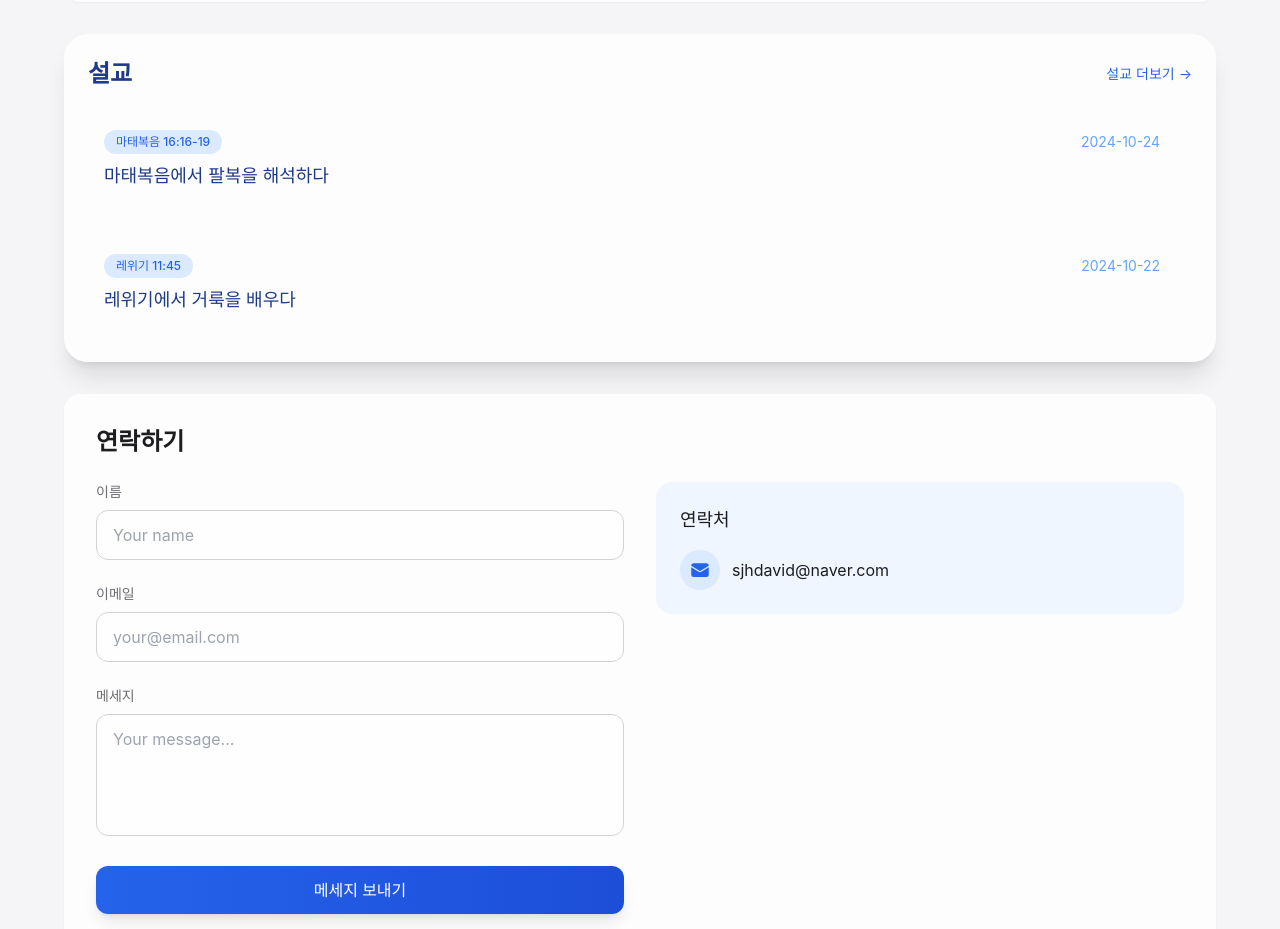
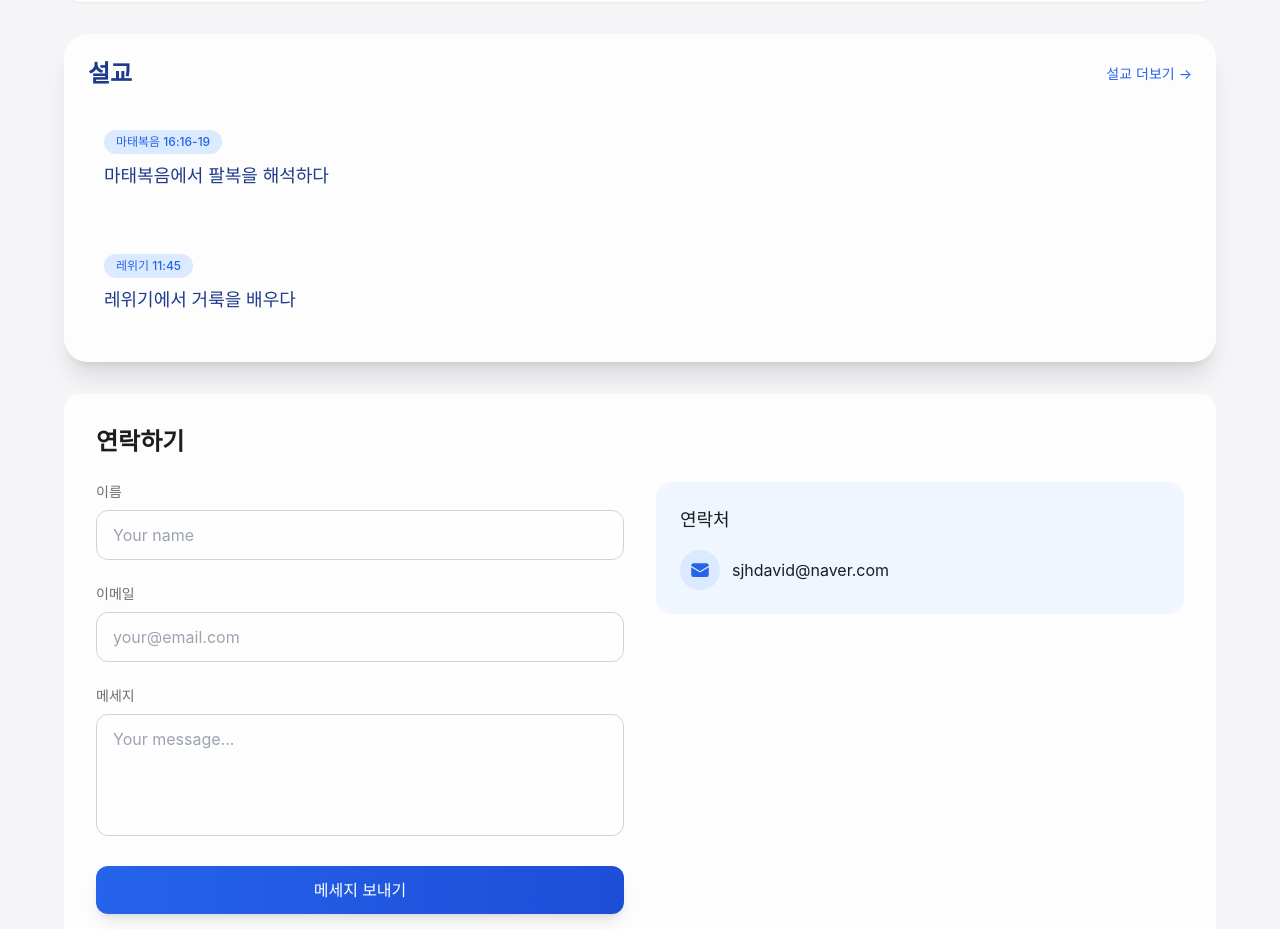
Before and after one commit to kyumsong/jeongheon-site, an Astro site: page / in a window 1280 px wide. Shown: the part 2920-3849 px from the top of the page. Built offline with nearby package versions, Linux system fonts and the light colour scheme; Astro itself is replaced by a stand-in of ours.

Commit message:
Remove dates on the sermon section

```diff
--- a/src/components/BlogWidgets.astro
+++ b/src/components/BlogWidgets.astro
@@ -11,7 +11,7 @@ const recentPosts: BlogPost[] = [
   {
     title: "마태복음에서 팔복을 해석하다",
     excerpt: "",
-    date: "2024-10-24",
+    date: "",
     readTime: "",
     category: "마태복음 16:16-19",
     youtubeUrl: "https://www.youtube.com/watch?v=NX4t3tH9iuo"
@@ -19,7 +19,7 @@ const recentPosts: BlogPost[] = [
   {
     title: "레위기에서 거룩을 배우다",
     excerpt: "",
-    date: "2024-10-22",
+    date: "",
     readTime: "",
     category: "레위기 11:45",
     youtubeUrl: "https://www.youtube.com/watch?v=fviRtssOEtY&t=2s"
```
Also changed, not shown: 3 other files.
